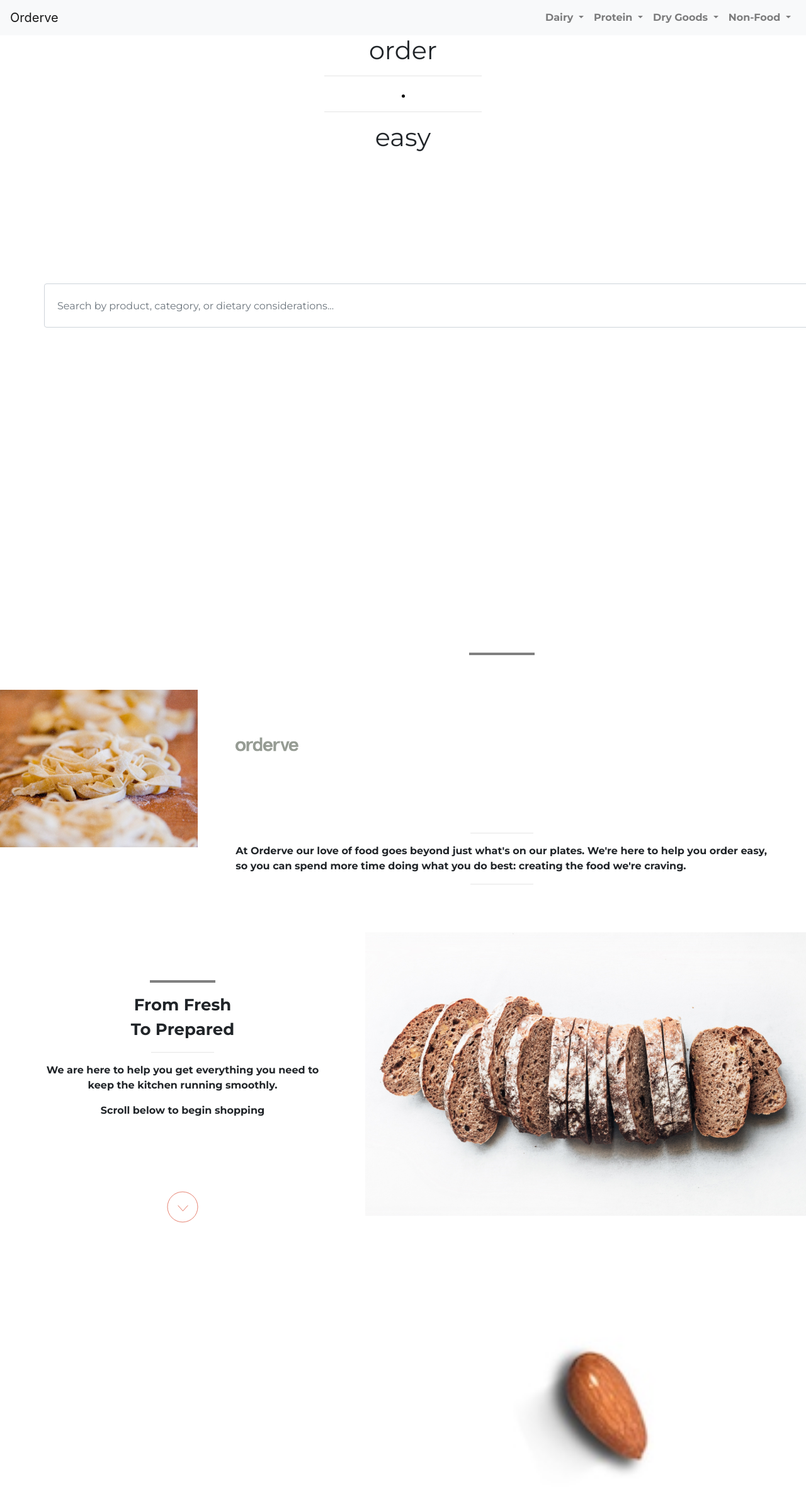
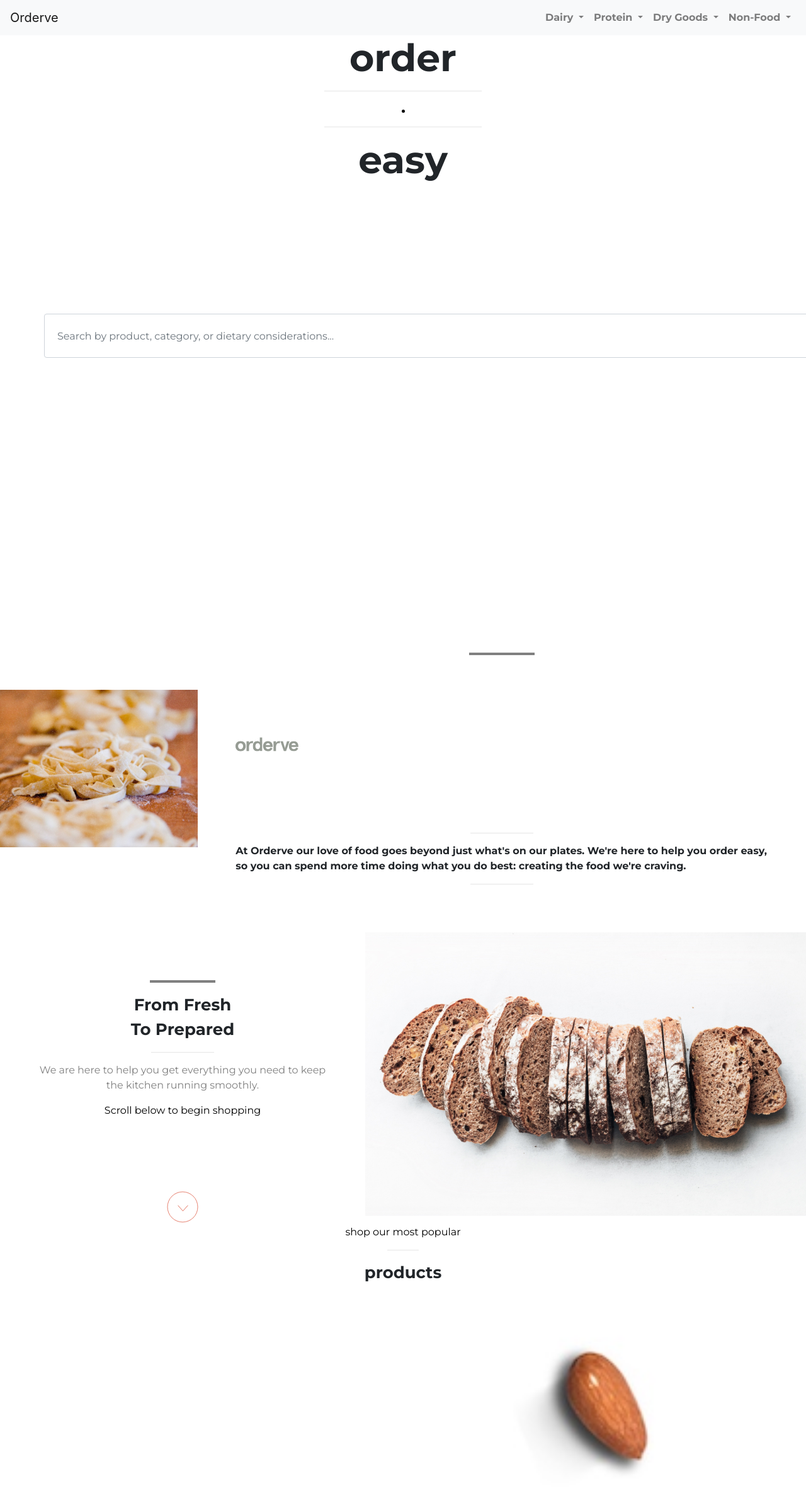
Before and after one commit to Lindseykatz/codal, a plain HTML site: page public/index.html in a window 1280 px wide. Shown: the top 2378 px of the page at 63% size. Drawn offline with nearby package versions, Linux system fonts and the light colour scheme.

Commit message:
Fix font features

```diff
--- a/public/about.css
+++ b/public/about.css
@@ -61,3 +61,24 @@ hr.third {
   width:100px;
   color:grey;
 }
+
+hr.fourth {
+  width:50px;
+  color:grey;
+}
+
+.items {
+  margin-top: 100px;
+}
+
+p.first {
+  font-family: 'Montserrat', sans-serif;
+  font-weight: 400;
+  color: grey;
+}
+
+p.second {
+  font-family: 'Montserrat', sans-serif;
+  font-weight: 400;
+  color: black;
+}
--- a/public/index.css
+++ b/public/index.css
@@ -7,10 +7,10 @@ body  {
   display: table;
 }
 
-h1 {
+h1.first {
   font-family:'Montserrat', sans-serif;
   font-weight: 700;
-  font-size: 40px;
+  font-size: 60px;
 }
 
 h2 {
--- a/public/index.html
+++ b/public/index.html
@@ -6,10 +6,11 @@
   <meta charset="UTF-8">
   <title>orderve</title>
   <link rel="stylesheet" href="https://fonts.googleapis.com/css?family=Montserrat:700,400&display=swap">
-<!--  Need to add in Montserrat normal (400) -->
+<!--  TODO: Need to add in Montserrat normal (400) -->
   <link rel="stylesheet" href="index.css">
   <link rel="stylesheet" href="about.css">
   <link rel="stylesheet" href="https://stackpath.bootstrapcdn.com/bootstrap/4.3.1/css/bootstrap.min.css" integrity="sha384-ggOyR0iXCbMQv3Xipma34MD+dH/1fQ784/j6cY/iJTQUOhcWr7x9JvoRxT2MZw1T" crossorigin="anonymous">
+  <link rel="stylesheet" type="text/css" href="slick/slick.css"/>
 
 
 </head>
@@ -72,11 +73,11 @@
       </div>
     </nav>
     <div style="text-align:center">
-      <h1>order</h1>
+      <h1 class="first">order</h1>
       <hr class="first"></hr>
       <div class="dot"></div>
       <hr class="first"></hr>
-      <h1>easy</h1>
+      <h1 class="first">easy</h1>
     </div>
     <div class="input-group">
       <input type="text" class="form-control" placeholder="Search by product, category, or dietary considerations...">
@@ -107,9 +108,10 @@
             <header> From Fresh</header>
             <header>To Prepared </header>
             <hr class="third"></hr>
-            <p> We are here to help you get everything you need to keep the kitchen running smoothly. </p>
-            <p> Scroll below to begin shopping</p>
+            <p class="first"> We are here to help you get everything you need to keep the kitchen running smoothly. </p>
+            <p class="second"> Scroll below to begin shopping</p>
             <img src="icon - arrowcircle.svg" width="50px">
+<!--             TODO: add on click to move to #items -->
           </div>
         </span>
         <img src="bread.jpg" alt="bread" style="vertical-align:middle" width="700" height="450">
@@ -118,8 +120,17 @@
   </div>
 
   <div id="items">
+    <br style="line-height:7;">
+    <div style="text-align:center">
+      <p class="second">shop our most popular</p>
+      <hr class="fourth"></hr>
+      <header>products</header>
+    </div>
 
   </div>
   <script src="https://stackpath.bootstrapcdn.com/bootstrap/4.3.1/js/bootstrap.min.js" integrity="sha384-JjSmVgyd0p3pXB1rRibZUAYoIIy6OrQ6VrjIEaFf/nJGzIxFDsf4x0xIM+B07jRM" crossorigin="anonymous"></script>
+  <script type="text/javascript" src="//code.jquery.com/jquery-1.11.0.min.js"></script>
+  <script type="text/javascript" src="//code.jquery.com/jquery-migrate-1.2.1.min.js"></script>
+  <script type="text/javascript" src="slick/slick.min.js"></script>
 </body>
 </html>
```
Also changed, not shown: public/about.html (+9 -2 lines).
